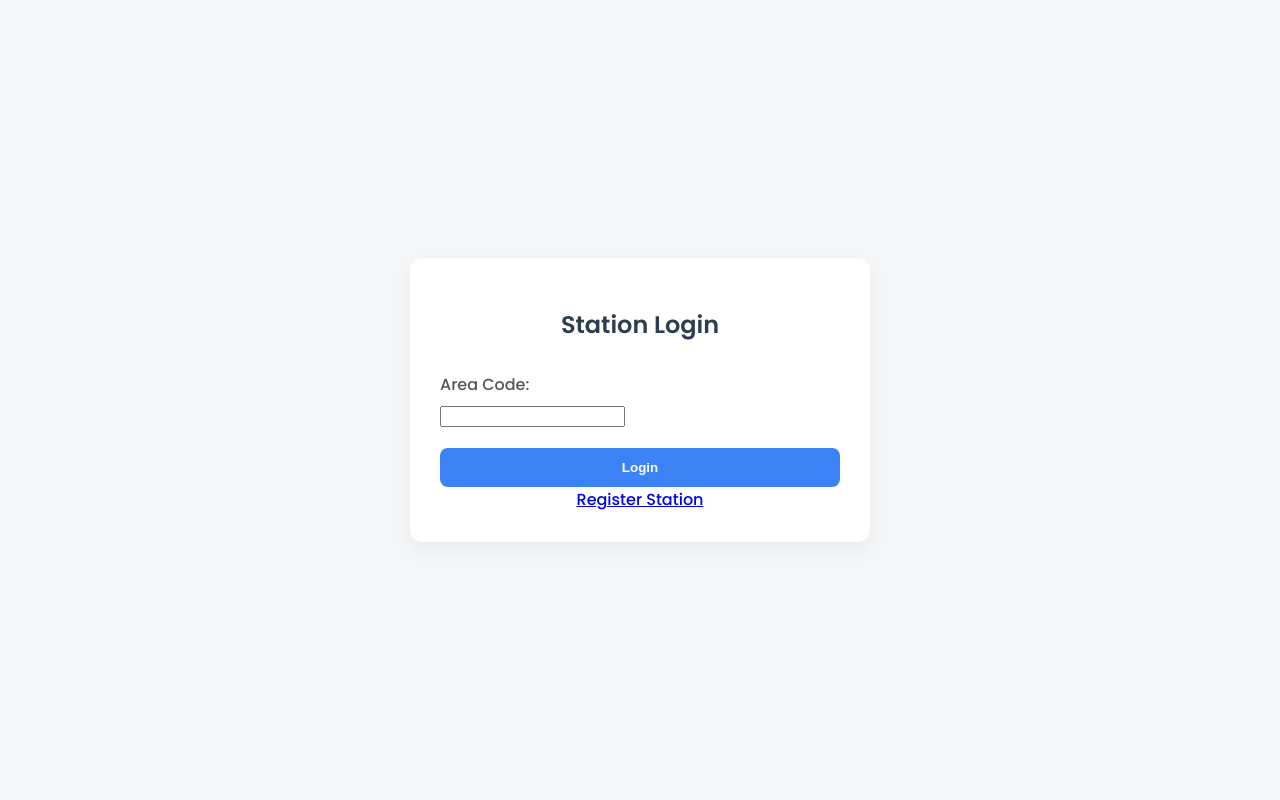
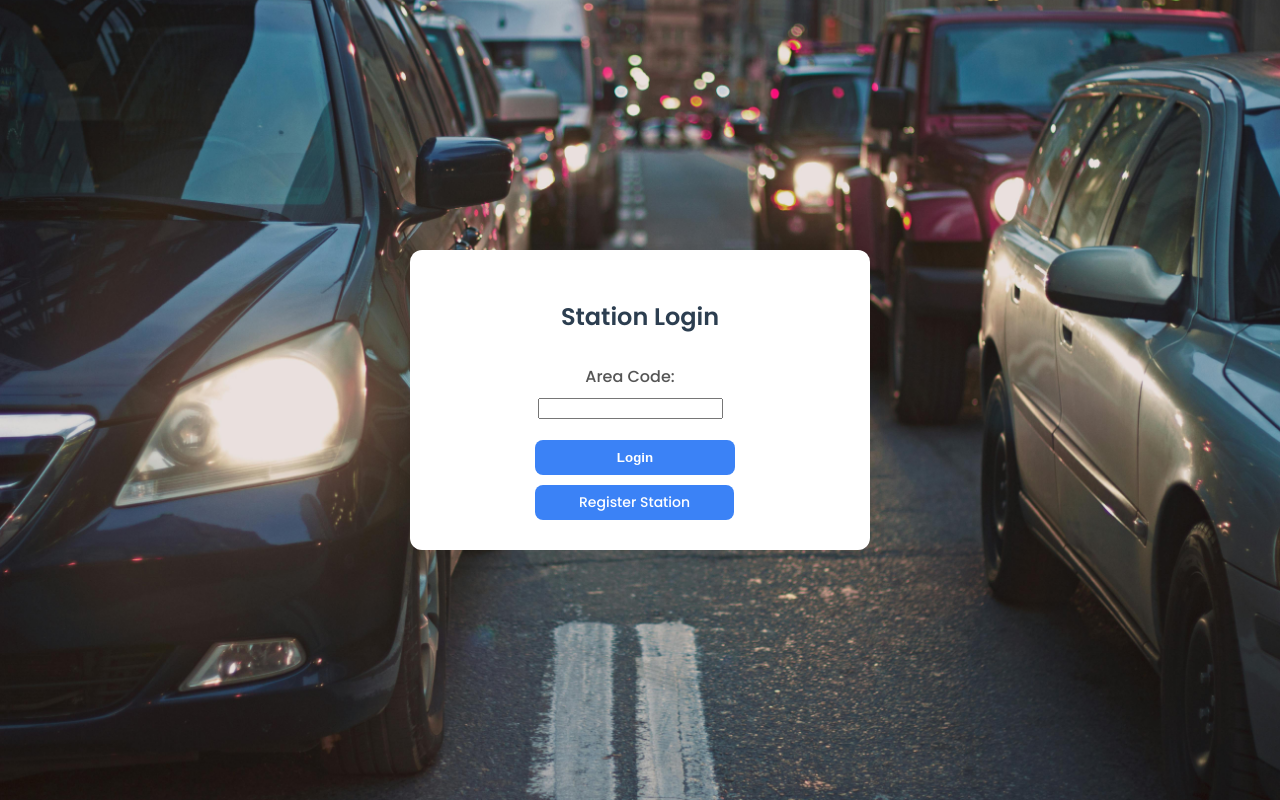
Before and after one commit to aakriti-das/traffic, a Django app: page /dashboard/ in a window 1280 px wide. Run offline with Django 4.2, Linux system fonts and the light colour scheme.

Commit message:
register-refined

```diff
--- a/static/css/StationRegister.css
+++ b/static/css/StationRegister.css
@@ -2,7 +2,12 @@
 body {
     margin: 0;
     font-family: 'Poppins', sans-serif;
-    background-color: #f4f6f8;
+    background-image: url("../images/bg.jpg");
+    background-color: #cccccc;
+    background-size: cover;
+    background-position: center;
+    background-repeat: no-repeat;
+    background-attachment: fixed;
     height: 100vh;
     display: flex;
     justify-content: center;
@@ -35,8 +40,9 @@ margin-top: 20px;
 
 /* Form fields */
 form p {
-    text-align: left;
+    text-align: center;
     margin-bottom: 20px;
+    margin-right: 20px;
 }
 
 form label {
@@ -60,6 +66,7 @@ form input[type="password"] {
     border: 1px solid #ccc;
     border-radius: 8px;
     transition: border 0.3s;
+
 }
 
 form input:focus {
@@ -69,20 +76,66 @@ form input:focus {
 
 /* Submit Button */
 button[type="submit"] {
-    width: 100%;
-    padding: 12px;
+    width: 200px;
+    padding: 10px 6px;
     background-color: #3b82f6;
     color: white;
     font-weight: 600;
     border: none;
     border-radius: 8px;
     cursor: pointer;
+    margin-right: 10px;
     transition: background 0.3s;
 }
 
 button[type="submit"]:hover {
     background-color: #2563eb;
 }
+.button-link {
+    display: block;
+    width: 185px;
+    padding: 7px;
+    font-size: 14px;
+    background-color: #3b82f6;
+    color: white;
+    border-radius: 8px;
+    border: none;
+    text-decoration: dashed;
+    /* font-weight: 600; */
+    cursor: pointer;
+    margin-top: 10px;
+    margin-left:95px;
+    transition: background 0.3s;
+}
+
+.button-link:hover {
+    background-color: #2563eb;
+}
+
+.login-link {
+    display: block;
+    font-size: 14px;
+    width: 192px;
+    text-align: center;
+    padding: 4px;
+    padding-top: 8px;
+    background-color: #3b82f6;
+    color: white;
+    border-radius: 8px;
+    border: none;
+    text-decoration: dashed;
+    /* font-weight: 600; */
+    cursor: pointer;
+    transition: background 0.3s;
+    margin-top: 10px;
+    margin-left: 95px;
+
+}
+
+.login-link:hover {
+    background-color: #2563eb;
+}
+
 /* .page-header {
     display: flex;
     align-items: center;
--- a/templates/welcome_dashboard.html
+++ b/templates/welcome_dashboard.html
@@ -3,54 +3,9 @@
 <html>
 <head>
     <title>Station Login</title>
-    <!-- <style>
-        body {
-            font-family: sans-serif;
-            background-color: #f9f9f9;
-            display: flex;
-            justify-content: center;
-            padding-top: 100px;
-        }
 
-        .login-box {
-            background: white;
-            padding: 30px;
-            border-radius: 10px;
-            box-shadow: 0 0 8px rgba(0,0,0,0.1);
-            width: 300px;
-        }
 
-        .login-box h2 {
-            text-align: center;
-            margin-bottom: 20px;
-        }
-
-        .login-box form input[type="text"],
-        .login-box form input[type="number"] {
-            width: 100%;
-            padding: 8px;
-            margin: 6px 0 16px;
-            border: 1px solid #ccc;
-            border-radius: 6px;
-        }
-
-        .login-box button {
-            width: 100%;
-            background-color: #007BFF;
-            color: white;
-            padding: 10px;
-            border: none;
-            border-radius: 6px;
-            cursor: pointer;
-        }
-
-        .error {
-            color: red;
-            text-align: center;
-            margin-bottom: 10px;
-        }
-
-    </style> -->
+    </style>
   <title>Station Sign Up / Sign In</title>
   <link rel="stylesheet" href="{% static 'css/StationRegister.css' %}">
   <link rel="stylesheet" href="https://cdnjs.cloudflare.com/ajax/libs/font-awesome/6.0.0/css/all.min.css">
@@ -64,22 +19,21 @@
     {% endfor %}
   </ul>
 {% endif %}
-      <!-- Header -->
-  <!-- <header class="page-header">
-    <i class="fas fa-traffic-light"></i>
-    <span>TraffiSight</span>
-  </header> -->
     <div class="login-box">
         <h2>Station Login</h2>
         {% if error_message %}
-            <div class="error">{{ error_message }}</div>
+        <div class="error">{{ error_message }}</div>
         {% endif %}
+
         <form method="post">
             {% csrf_token %}
             {{ form.as_p }}
             <button type="submit">Login</button>
-            <a href="/station-register">Register Station</a>
         </form>
+
+        <!-- Moved outside the form -->
+        <a href="/station-register" class="button-link">Register Station</a>
     </div>
+
 </body>
 </html>
```
Also changed, not shown: templates/stationRegister.html (+6 -1 lines), static/images/traffic-road-kathmandu-nepal-april-ring-city-143968317.webp (added).
